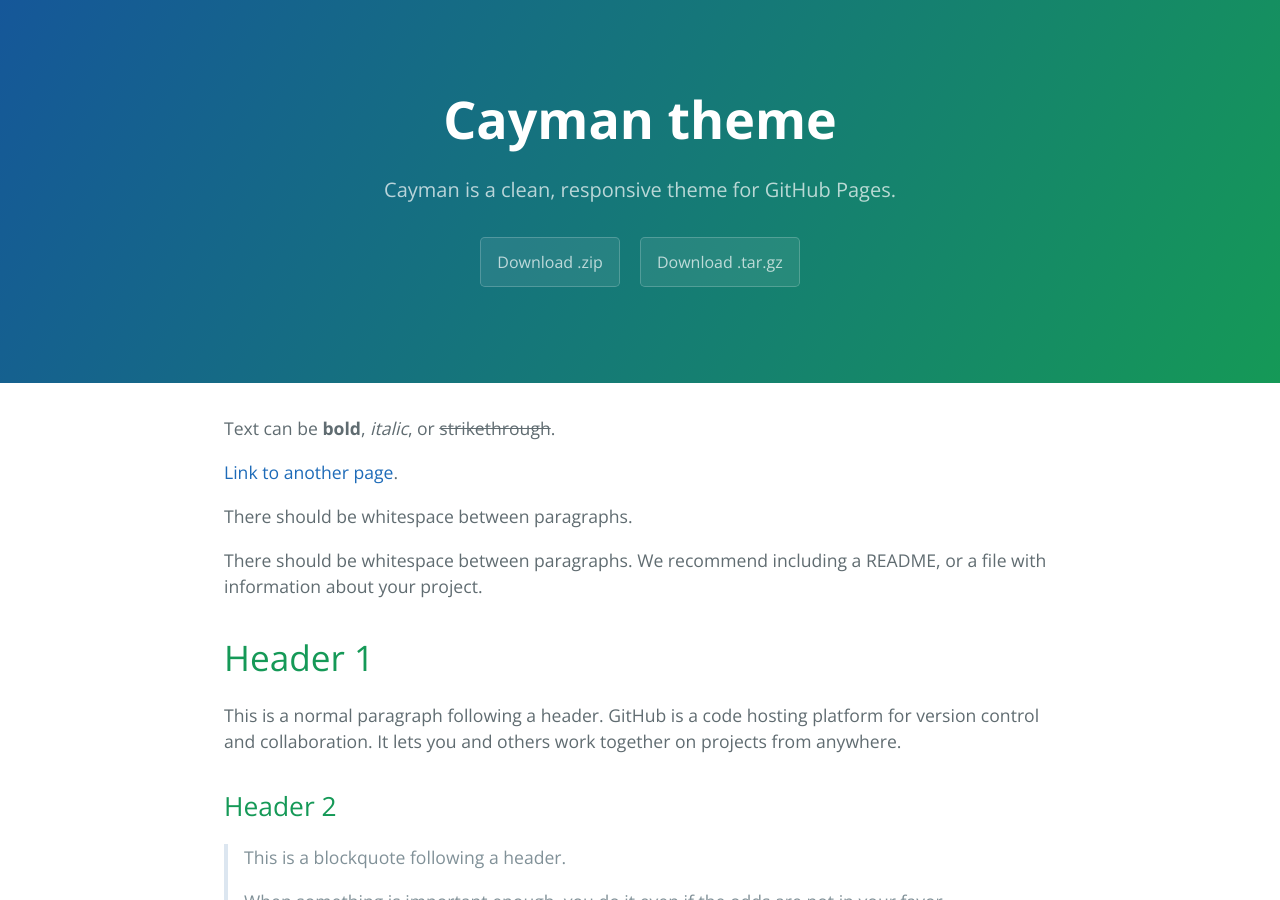
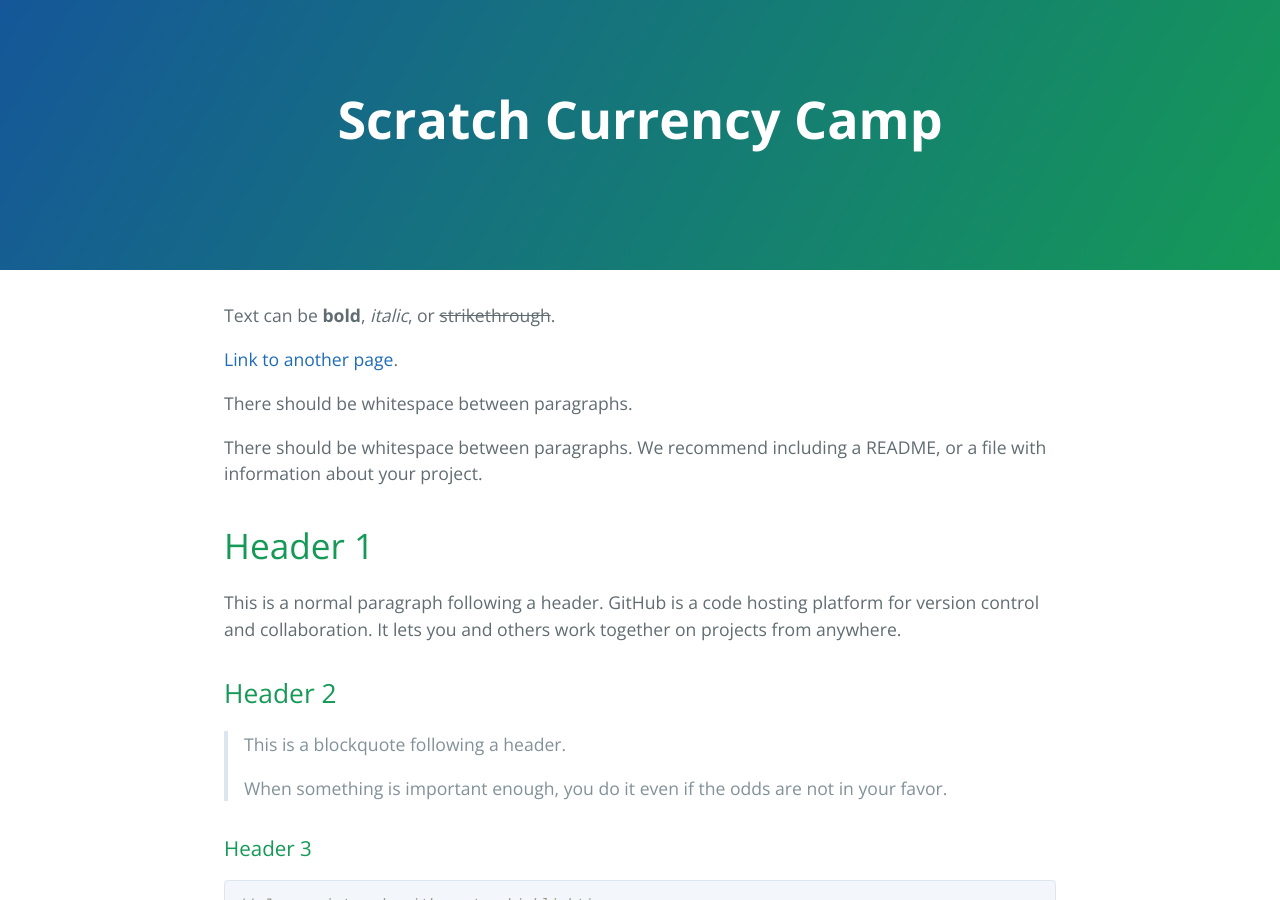
Before and after one commit to scratch-currency-camp/scratch-currency-camp.github.io, a Jekyll site: the page built from index.md, in a window 1280 px wide and 900 px high. Built offline with Jekyll 4.4.1, drawn with Linux system fonts in a browser that asks for light colours; the repository's description, which GitHub fills in, is left out.

Commit message:
Update _config.yml

```diff
--- a/_config.yml
+++ b/_config.yml
@@ -1,5 +1,3 @@
-title: Cayman theme
-description: Cayman is a clean, responsive theme for GitHub Pages.
-show_downloads: true
+title: Scratch Currency Camp
 google_analytics:
 theme: jekyll-theme-cayman
```
